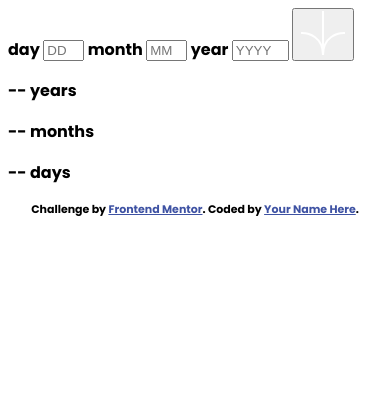
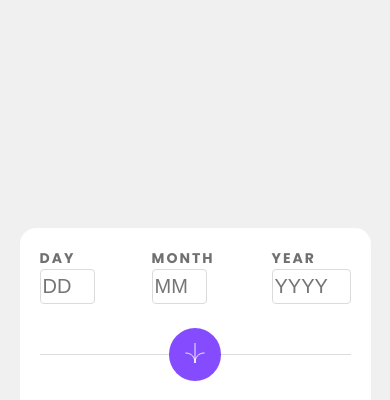
Before and after one commit to Rpg87/Age-calculator-app, a plain HTML site: page index.html in a window 390 px wide. Shown: the top 400 px of the page. Drawn offline with Linux system fonts and the light colour scheme.

Commit message:
mobile first

```diff
--- a/index.html
+++ b/index.html
@@ -15,16 +15,26 @@
 <body>
   <main>
     <form class="form">
+      <div class="date">
+        <div>
           <label for="day" class="form-label">day</label>
           <input id="day" type="number" placeholder="DD" min="1" max="31">
+        </div>
+        <div>
           <label for="month" class="form-label">month</label>
           <input id="month" type="number" placeholder="MM" min="1" max="12">
+        </div>
+        <div>
           <label for="year" class="form-label">year</label>
           <input id="year" type="number" placeholder="YYYY" min="1900" max="2023">
+        </div>
+      </div>
+      <div class="division">
         <span class="line"></span>
-      <button type="submit"><img class="arrow" src="assets/images/icon-arrow.svg" alt="arrow"></button>
+        <button class="arrow" type="submit"><img src="assets/images/icon-arrow.svg" alt="arrow"></button>
+      </div>
     </form>
-    <div>
+    <div class="time_past">
       <p><span>--</span> years</p>
       <p><span>--</span> months</p>
       <p><span>--</span> days</p>
--- a/style.css
+++ b/style.css
@@ -1,4 +1,11 @@
 @import url('https://fonts.googleapis.com/css2?family=Poppins:ital,wght@0,700;1,400;1,800&display=swap');
+
+* {
+  box-sizing: border-box;
+  margin: 0;
+  padding: 0;
+}
+
 :root {
   --purple: hsl(259, 100%, 65%);
   --light-red: hsl(0, 100%, 67%);
@@ -9,12 +16,97 @@
   --off-black: hsl(0, 0%, 8%);
 }
 
+html {
+  font-size: 62.5%;
+}
+
 body {
   font-family: 'Poppins', sans-serif;
+  background-color: var(--off-white);
+  height: 100vh;
+  display: flex;
+  flex-direction: column;
+  align-items: center;
+  justify-content: center;
 }
 
+main {
+  background-color: var(--white);
+  padding: 2.0rem;
+  width: 90%;
+  border-radius: 1.6rem 1.6rem 10.0rem 1.6rem;
+}
+
+.date {
+  display: flex;
+  justify-content: space-between;
+  gap: 1.6rem;
+  margin-bottom: 2.0rem;
+}
+
+label {
+  display: block;
+  color: var(--smokey-grey);
+  font-size: 1.4rem;
+  text-transform: uppercase;
+  letter-spacing: 0.2rem;
+}
+
+input {
+  font-size: 2.0rem;
+  padding: 0.5rem 0.2rem;
+  border-radius: 0.4rem;
+  color: var(--off-black);
+  border: 1px solid var(--light-grey);
+}
+
+.division {
+  /* position: relative; */
+  width: 100%;
+  display: flex;
+  align-items: center;
+  justify-content: center;
+  margin-top: 5.0rem;
+  margin-bottom: 5.0rem;
 
 
+}
+
+.line {
+  height: 0.1rem;
+  width: 100%;
+  background-color: var(--light-grey);
+  /* display: inline-block; */
+  /* z-index: 0; */
+  /* position: relative; */
+  /* position: absolute; */
+
+}
+
+.arrow {
+  /* position: relative; */
+  position: absolute;
+  border: none;
+  border-radius: 50%;
+  background-color: var(--purple);
+  /* font-size: 1.2rem; */
+  /* align-items: center; */
+
+}
+
+img {
+  height: 5rem;
+  width: 40%;
+}
+
+.time_past span {
+  color: var(--purple);
+}
+
+.time_past p {
+  font-size: 3.2rem;
+  font-weight: 800;
+}
 
 
 input[type=number]::-webkit-inner-spin-button,
@@ -23,12 +115,18 @@ input[type=number]::-webkit-outer-spin-button {
   margin: 0;
 }
 
+/* firefox only*/
+input[type="number"] {
+  -moz-appearance: textfield;
+}
+
 
 .attribution {
-    font-size: 11px;
-    text-align: center;
-  }
+  margin-top: 3.0rem;
+  font-size: 1.1rem;
+  text-align: center;
+}
 
-  .attribution a {
-    color: hsl(228, 45%, 44%);
-  }
+.attribution a {
+  color: hsl(228, 45%, 44%);
+}
```
Lines whose indentation alone changed are shown as unchanged.
